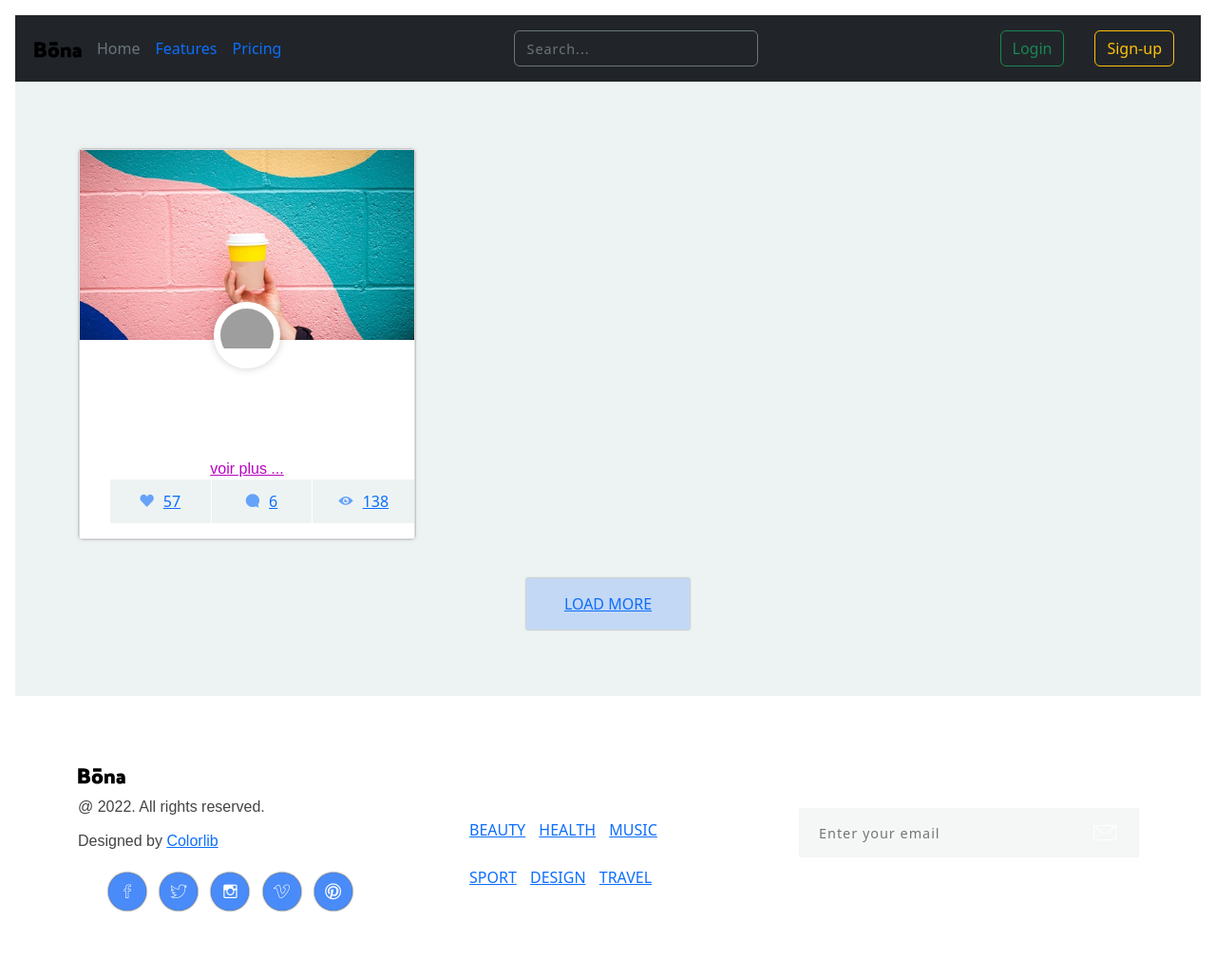
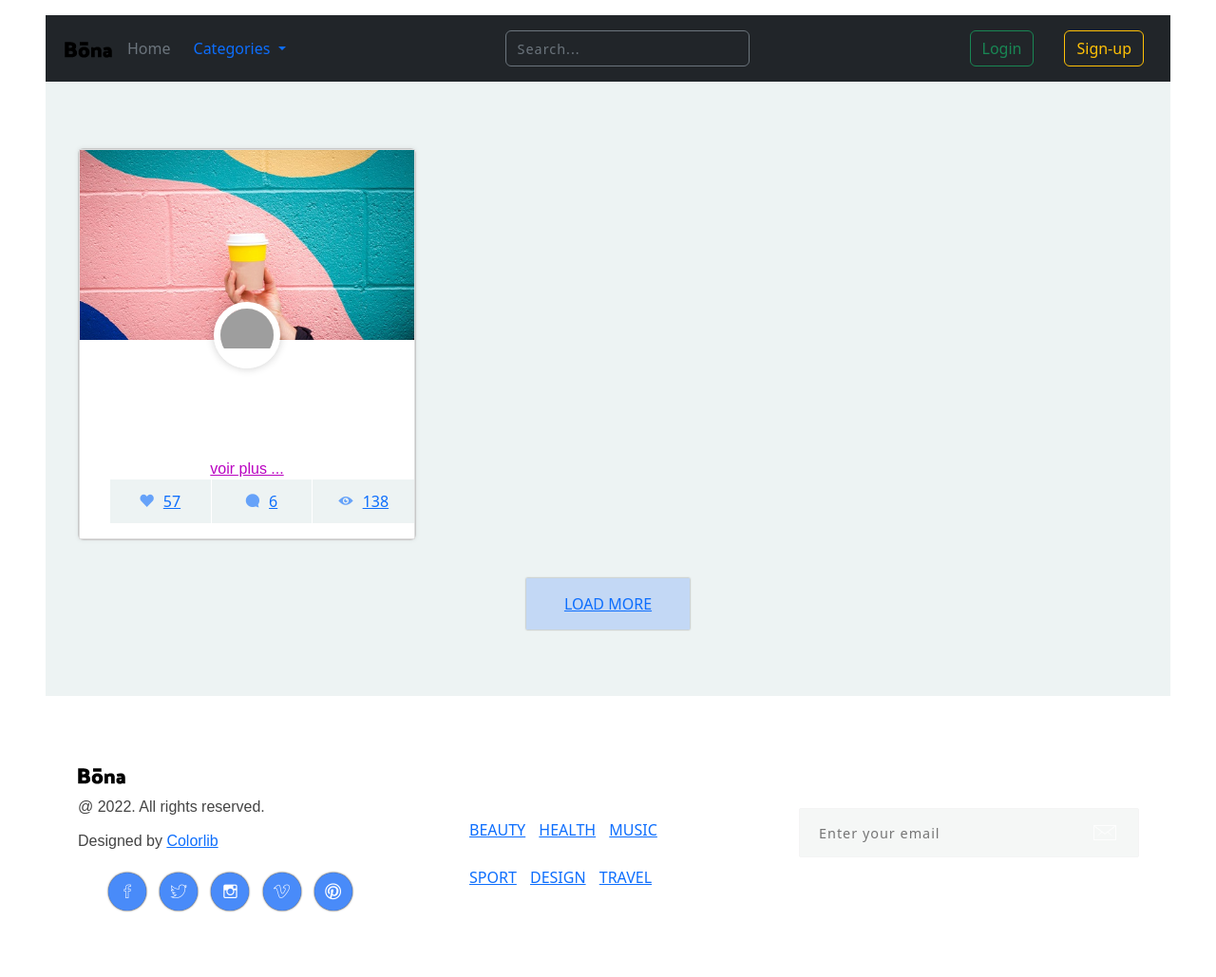
Before and after one commit to Abd-Youssef/blog, a PHP site: page / in a window 1280 px wide. Shown: the whole page at 95% size. Run offline with PHP 8.4, Linux system fonts and the light colour scheme; tables that the repository leaves empty or names only in its code hold one stand-in row (values such as "Sample post"); some web fonts are replaced; grey boxes are pictures that could not be loaded.

Commit message:
affichage categories

```diff
--- a/controllers/ControllerAccueil.php
+++ b/controllers/ControllerAccueil.php
@@ -1,12 +1,16 @@
 <?php
 require_once 'views/View.php';
+require_once 'models/CategorieManager.php';
+
 /**
+ *
  *
  */
 class ControllerAccueil
 {
   private $_articleManager;
   private $_view;
+  private $_categorieManager ;
 
   public function __construct()
   {
@@ -27,10 +31,17 @@ class ControllerAccueil
   }
 
   private function articles(){
+    $this->_view = new View('Accueil');
+
     $this->_articleManager = new ArticleManager();
     $articles = $this->_articleManager->getArticles();
-    $this->_view = new View('Accueil');
+
+    //ajourt des categories dans la nav bar
+    $this->_categorieManager = new CategorieManager();
+    $_SESSION["categories"] = $this->_categorieManager->getCategories();
+
     $this->_view->generate(array('articles' => $articles));
+
   }
   private function disconnect(){
     session_destroy();
--- a/models/CategorieManager.php
+++ b/models/CategorieManager.php
@@ -3,7 +3,7 @@
 /**
  *
  */
-class UserManager extends Model
+class CategorieManager extends Model
 {
   //gréer la fonction qui va recuperer
   //tous les articles dans la bdd
@@ -29,7 +29,7 @@ class UserManager extends Model
     }
 
   private function uniqueElement($element,$variable){
-    $users=$this->getUsers();
+    $users=$this->getCategories();
     foreach ($users as $user) {
       if ($element == $user[$variable]){
         return false ;
--- a/views/template.php
+++ b/views/template.php
@@ -28,15 +28,28 @@
 
 <link href="../public/header/bootstrap.min.css" rel="stylesheet">
 <link href="../public/header/headers.css" rel="stylesheet">
-<nav class="text-bg-dark m-3 " >
+<nav class="text-bg-dark m-3 mx-5  " >
 	<div class="container-fluid ">
 		<div class="d-flex justify-content-between">
-				<div class="d-flex align-items-center  ">
+				<div class="d-flex align-items-center   ">
 					<ul class="nav col-12 col-lg-auto me-lg-auto mb-2  mb-md-0">
 						<a href="Accueil" class="nav-link px-2 "><img src="public/images/logo.png" alt="Logo Image"></a>
 						<li><a href="Accueil" class="nav-link px-2 text-secondary">Home</a></li>
-						<li><a href="#" class="nav-link px-2 text-Black">Features</a></li>
-						<li><a href="#" class="nav-link px-2 text-Black">Pricing</a></li>
+						<li>
+							<div class="nav-item dropdown  flex-fill">
+								<a href="#" data-toggle="dropdown" class="nav-link dropdown-toggle user-action"> Categories <b class="caret"></b></a>
+								<div class="dropdown-menu">
+									<?php if (isset($_SESSION["categories"])){
+										foreach ($_SESSION["categories"] as $categorie ) { ?>
+											<a href="#" class="dropdown-item"><i class="fa fa-user-o"></i> <?= $categorie["nom"] ?></a>
+
+									<?php
+										}
+									} ?>
+									<div class="dropdown-divider"></div>
+								</div>
+							</div>
+						</li>
 					</ul>
 				</div>
 				<div class="d-flex align-items-center  flex-grow">
```
